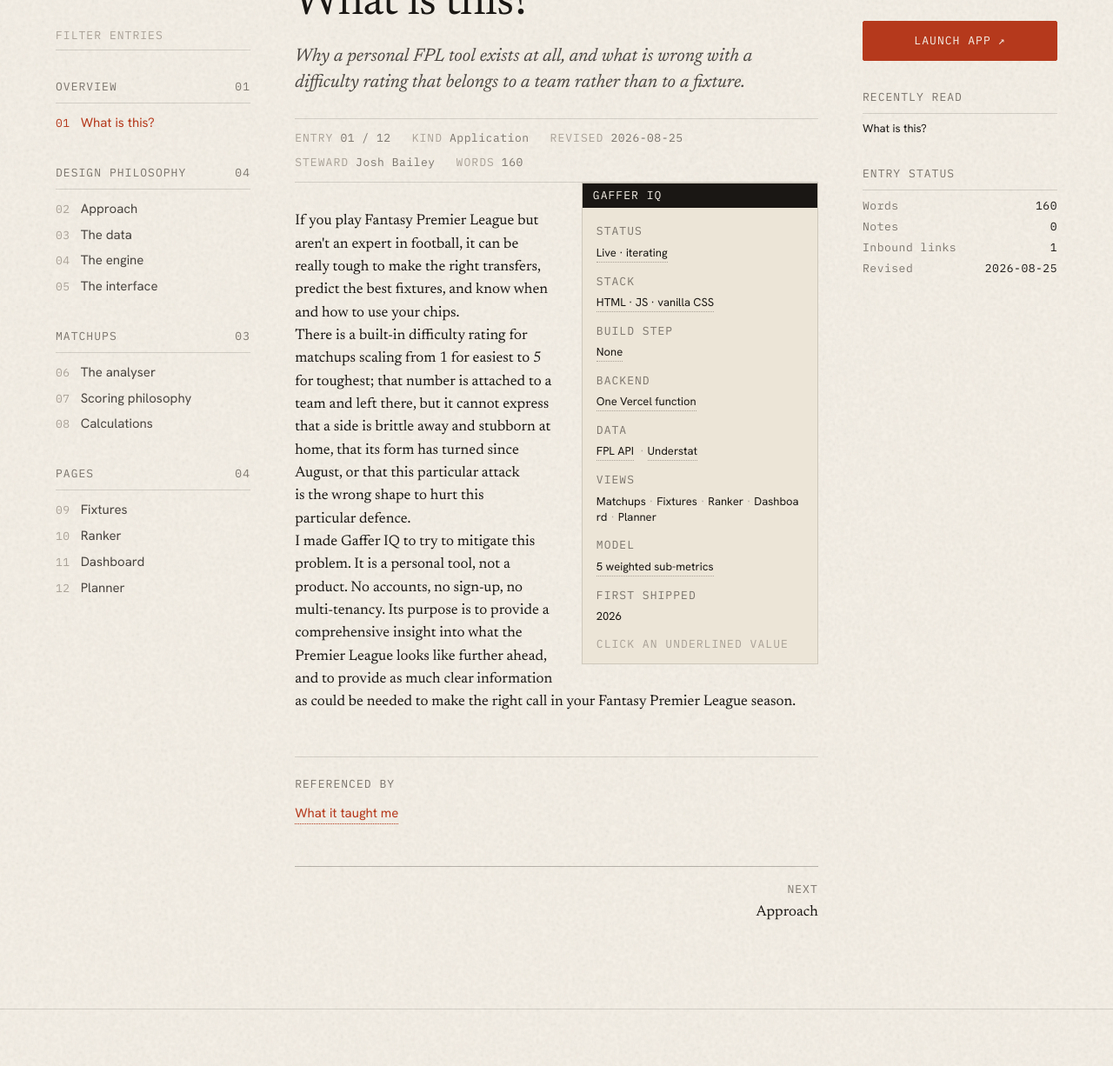
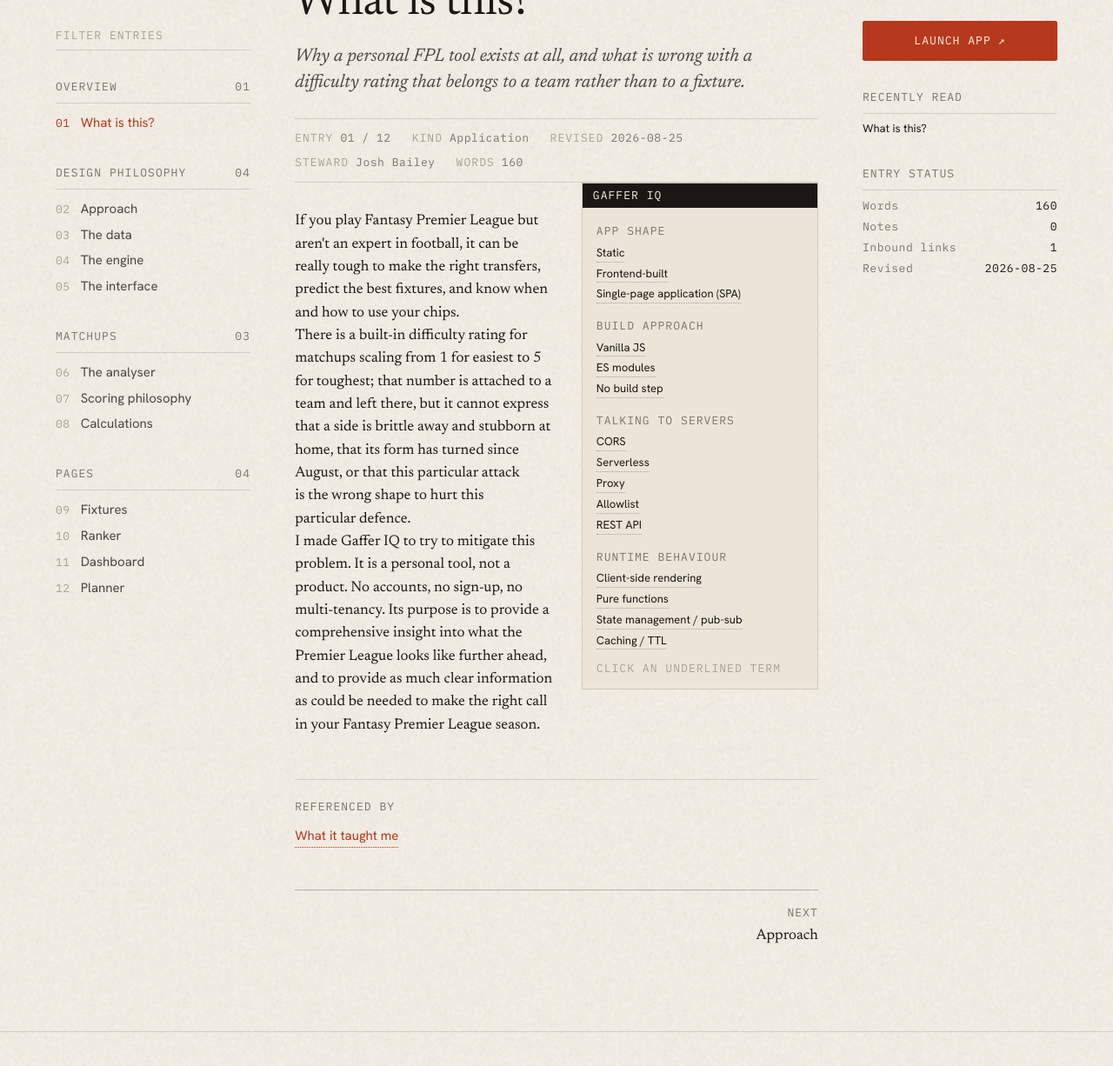
Before and after one commit to JAYJAYBEE303/jayjaybee-site, a Jekyll site: the page built from projects/wiki/gaffer-iq/what-is-this/index.html, in a window 1280 px wide and 1400 px high, scrolled down 288 px. Shown: the top 1226 px of the window at 87% size. Built offline with Jekyll 4.4.1, drawn with Linux system fonts in a browser that asks for light colours.

Commit message:
feat(wiki): make the Gaffer IQ infobox a vocabulary panel
The at-a-glance rows told a reader what the app is built from. They did
not tell a reader what any of it means, which is the harder gap on a
write-up whose whole subject is how the thing works.

An app may now declare `shape:` — groups of glossary terms rather than
key/value rows — and the infobox renders one clickable term per line
under each group heading. The `info:` path is untouched, so the FC26
write-up's box is exactly as it was.

Every term carries a plain definition and points at the section that
covers it, so the box doubles as a way into the entry.

```diff
--- a/_data/glossary.yml
+++ b/_data/glossary.yml
@@ -87,3 +87,111 @@
     A single document holding markup and logic together. Large for one
     file, and the deliberate trade for having no build step at all.
   ref: one-file-no-build
+
+# -----------------------------------------------------------------------------
+# Gaffer IQ's shape panel — the vocabulary the write-up assumes. Same keys and
+# same shape as everything above; these are just grouped in the infobox by
+# `shape` on the app page rather than sitting on the right of a key/value row.
+# -----------------------------------------------------------------------------
+
+"static":
+  kind: App shape
+  text: >
+    The app's files (HTML/CSS/JS) are served exactly as written, with
+    nothing generated per-request.
+  ref: approach
+
+"frontend-built":
+  kind: App shape
+  text: >
+    Nearly all the logic runs in the browser, not on a server. This is
+    the app's core design choice.
+  ref: approach
+
+"single-page application (spa)":
+  kind: App shape
+  text: >
+    One HTML page, JavaScript swaps content in and out instead of
+    loading new pages.
+  ref: the-interface
+
+"vanilla js":
+  kind: Build approach
+  text: >
+    No framework (no React/Vue). Plain JavaScript, run as-is.
+  ref: approach
+
+"es modules":
+  kind: Build approach
+  text: >
+    The browser-native way files import each other (import/export), no
+    bundler needed.
+  ref: approach
+
+"no build step":
+  kind: Build approach
+  text: >
+    The code that runs is exactly the code you wrote, nothing compiles
+    or transforms it first.
+  ref: approach
+
+"cors":
+  kind: Servers
+  text: >
+    The browser security rule that blocks a webpage from calling a
+    different site's API directly. It's why the proxy exists.
+  ref: the-data
+
+"serverless":
+  kind: Servers
+  text: >
+    Backend code that runs on-demand in short bursts, with no server you
+    keep running yourself. The proxy is this.
+  ref: the-data
+
+"proxy":
+  kind: Servers
+  text: >
+    The serverless function's job: forward requests, don't process them.
+  ref: the-data
+
+"allowlist":
+  kind: Servers
+  text: >
+    The proxy only forwards requests matching pre-approved URL patterns,
+    rejecting everything else.
+  ref: the-data
+
+"rest api":
+  kind: Servers
+  text: >
+    FPL's data source is fixed-endpoint REST, not GraphQL.
+  ref: the-data
+
+"client-side rendering":
+  kind: Runtime
+  text: >
+    The browser builds and updates the page with JavaScript, rather than
+    receiving a finished page from a server.
+  ref: the-interface
+
+"pure functions":
+  kind: Runtime
+  text: >
+    The scoring engine's code style: same input always gives same
+    output, no side effects.
+  ref: the-engine
+
+"state management / pub-sub":
+  kind: Runtime
+  text: >
+    How the app tracks data and notifies its parts when new data
+    arrives.
+  ref: the-engine
+
+"caching / ttl":
+  kind: Runtime
+  text: >
+    Storing fetched data temporarily instead of re-fetching, with an
+    expiry rule for staleness.
+  ref: the-data
--- a/_includes/wiki-infobox.html
+++ b/_includes/wiki-infobox.html
@@ -14,6 +14,17 @@
   payload and puts the definitions in the HTML source, where the site's
   own search can see them.
 
+  An app may instead declare `shape:` — a list of {group, terms}, where
+  every term is a glossary key rather than the value half of a row. The
+  box then reads as the write-up's vocabulary, grouped, one term per
+  line, and each term carries its own definition. `shape` wins if both
+  are present; the key/value `info` path below is unchanged for apps
+  that declare it.
+
+  A `shape` term with no glossary entry renders as plain text, exactly
+  as an unmatched `info` value does — a missing definition must not
+  offer a click that opens nothing.
+
   The "click an underlined value" hint renders only if the box actually
   produced a term — an infobox with nothing clickable must not invite a
   click. wk_terms survives the loop because Liquid `assign` is not
@@ -23,6 +34,25 @@
 {%- assign wk_terms = 0 -%}
 <aside class="wk-info" aria-label="{{ include.app.title }} at a glance">
   <p class="wk-info__head mono-label">{{ include.app.title }}</p>
+  {%- if include.app.shape -%}
+  <div class="wk-info__shape">
+    {%- for grp in include.app.shape %}
+    <p class="wk-info__g mono-label">{{ grp.group }}</p>
+    <ul class="wk-info__terms">
+      {%- for t in grp.terms %}
+      {%- assign wk_tk = t | strip | downcase -%}
+      {%- assign wk_th = site.data.glossary[wk_tk] -%}
+      <li>
+        {%- if wk_th -%}
+          {%- assign wk_terms = wk_terms | plus: 1 -%}
+          {%- include wiki-term.html g=wk_th label=t -%}
+        {%- else -%}{{ t }}{%- endif -%}
+      </li>
+      {%- endfor %}
+    </ul>
+    {%- endfor %}
+  </div>
+  {%- else -%}
   <dl>
     {%- for row in include.app.info %}
     <dt class="mono-label">{{ row[0] }}</dt>
@@ -49,7 +79,8 @@
     </dd>
     {%- endfor %}
   </dl>
+  {%- endif -%}
   {%- if wk_terms > 0 %}
-  <p class="wk-info__hint mono-label">Click an underlined value</p>
+  <p class="wk-info__hint mono-label">Click an underlined {% if include.app.shape %}term{% else %}value{% endif %}</p>
   {%- endif %}
 </aside>
--- a/_layouts/wiki-entry.html
+++ b/_layouts/wiki-entry.html
@@ -178,8 +178,10 @@
         than reference material, so it lives in the right rail instead and
         is present on every section. See the rail below.
       {%- endcomment -%}
-      {%- if wk_idx == 0 and wk_app.info %}
+      {%- if wk_idx == 0 %}
+        {%- if wk_app.shape or wk_app.info %}
         {% include wiki-infobox.html app=wk_app %}
+        {%- endif %}
       {%- endif %}
 
       {%- capture wk_raw %}{{ content }}{% endcapture -%}
--- a/assets/css/wiki.css
+++ b/assets/css/wiki.css
@@ -570,6 +570,23 @@
   color: var(--fg);
 }
 
+/* The `shape` variant: groups of terms rather than key/value rows. Padding
+   matches the dl above so both variants sit identically in the box. */
+.wk-info__shape { padding: var(--space-3) var(--space-4); }
+.wk-info__g { margin: var(--space-4) 0 0; }
+.wk-info__shape > .wk-info__g:first-child { margin-top: 0; }
+.wk-info__terms {
+  margin: var(--space-1) 0 0;
+  padding: 0;
+  list-style: none;
+  font-family: var(--font-sans);
+  font-size: var(--fs-small);
+  line-height: var(--lh-ui);
+  color: var(--fg);
+}
+.wk-info__terms li { margin-top: var(--space-1); }
+.wk-info__terms li:first-child { margin-top: 0; }
+
 /* =========================================================================
    GLOSSARY TERMS + POPOVER
    A term is a real <button> compiled by _includes/wiki-term.html. The
--- a/projects/wiki/gaffer-iq/index.html
+++ b/projects/wiki/gaffer-iq/index.html
@@ -11,13 +11,28 @@
 description: Gaffer IQ — a Fantasy Premier League tool that replaces the official 1–5 fixture difficulty rating with a five-signal composite model, scored zero-sum so a fixture's two ratings always sum to 100.
 lede: A Fantasy Premier League tool that stops treating fixture difficulty as a property of a team, and starts treating it as a property of a pairing.
 summary: Five views over one scoring engine — Matchups, Fixtures, Ranker, Dashboard and Planner — replacing FPL's 1–5 difficulty rating with a weighted composite of five sub-metrics, scored relative to the opponent so both sides of a fixture sum to 100.
-info:
-  Status: Live · iterating
-  Stack: HTML · JS · vanilla CSS
-  Build step: None
-  Backend: One Vercel function
-  Data: FPL API · Understat
-  Views: Matchups · Fixtures · Ranker · Dashboard · Planner
-  Model: 5 weighted sub-metrics
-  First shipped: 2026
+shape:
+  - group: App Shape
+    terms:
+      - Static
+      - Frontend-built
+      - Single-page application (SPA)
+  - group: Build Approach
+    terms:
+      - Vanilla JS
+      - ES modules
+      - No build step
+  - group: Talking to Servers
+    terms:
+      - CORS
+      - Serverless
+      - Proxy
+      - Allowlist
+      - REST API
+  - group: Runtime Behaviour
+    terms:
+      - Client-side rendering
+      - Pure functions
+      - State management / pub-sub
+      - Caching / TTL
 ---
```
